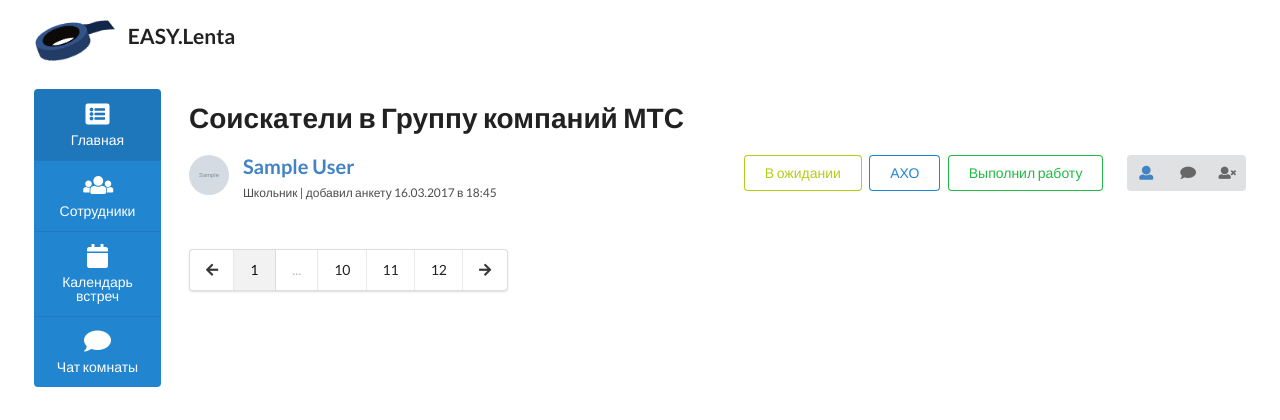
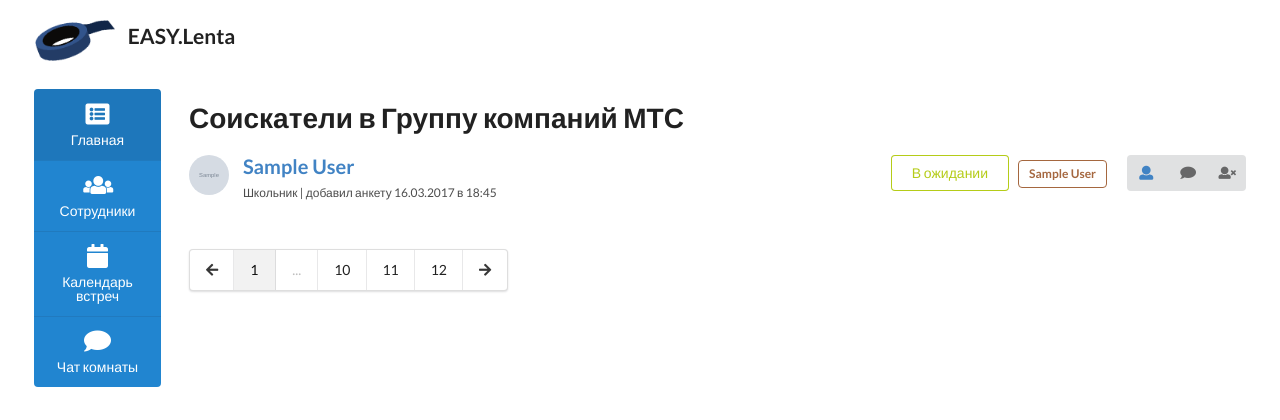
Before and after one commit to Asmadek/mtshackaton, a Django app: page /candidates/list in a window 1280 px wide. Shown: the top 420 px of the page. Run offline with Django 3.2, Linux system fonts and the light colour scheme; tables that the repository leaves empty hold one stand-in row (values such as "Sample post"); grey boxes marked "Sample" are stand-in pictures; some libraries are stand-ins or nearby versions.

Commit message:
Vacancy in list

```diff
--- a/users/templates/isolenta/candidate_list.html
+++ b/users/templates/isolenta/candidate_list.html
@@ -50,8 +50,11 @@
         </div>
         <div class="right floated content">
             <button class="ui olive basic button">В ожидании</button>
-            <button class="ui blue basic button">АХО</button>
-            <button class="ui green basic button">Выполнил работу</button>
+            {% for vacancy in candidate.vacancies %}
+                <div class="ui brown basic label">
+                    {{vacancy.vacancy.name}}
+                </div>
+            {% endfor %}
         </div>
 
         <img class="ui avatar image" src="{{candidate.photo_url}}">
```
